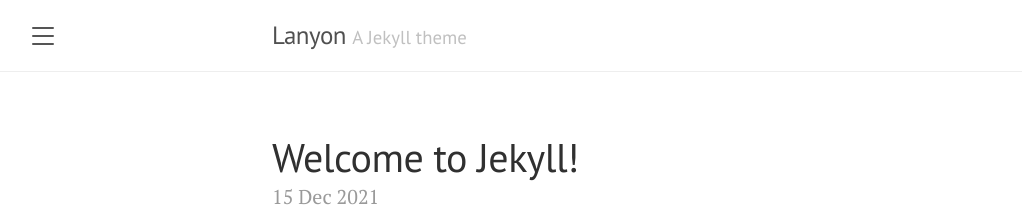
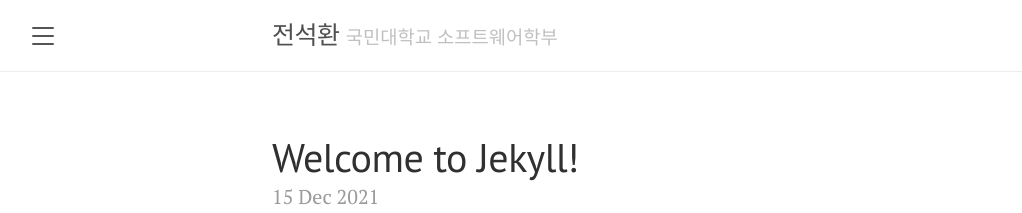
Before and after one commit to williamjeon7/williamjeon7.github.io, a Jekyll site: the page built from index.html, in a window 1280 px wide. Shown: the top 213 px of the page, without its empty margins (8-1030 px from the left). Built offline with Jekyll 4.4.1, drawn with Linux system fonts in a browser that asks for light colours; the list of posts is cut into pages by our own code.

Commit message:
블로그 제목과 부제 설정

```diff
--- a/_config.yml
+++ b/_config.yml
@@ -1,6 +1,6 @@
 # Setup
-title:               Lanyon
-tagline:             'A Jekyll theme'
+title:               전석환
+tagline:             '국민대학교 소프트웨어학부'
 description:         'A reserved <a href="https://jekyllrb.com" target="_blank">Jekyll</a> theme that places the utmost gravity on content with a hidden drawer. Made by <a href="https://twitter.com/mdo" target="_blank">@mdo</a>.'
 url:                 https://williamjeon7.github.io
 baseurl:             ''
```
